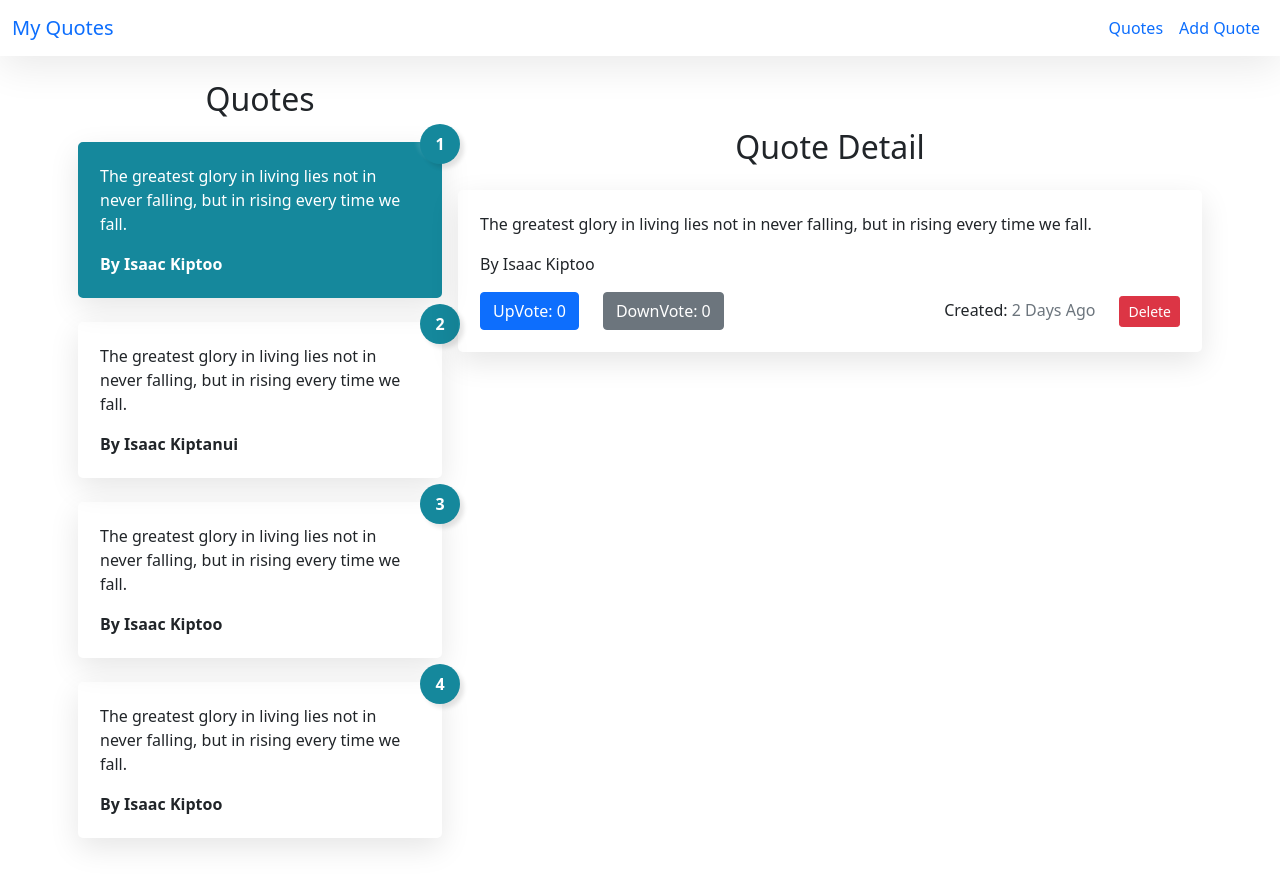
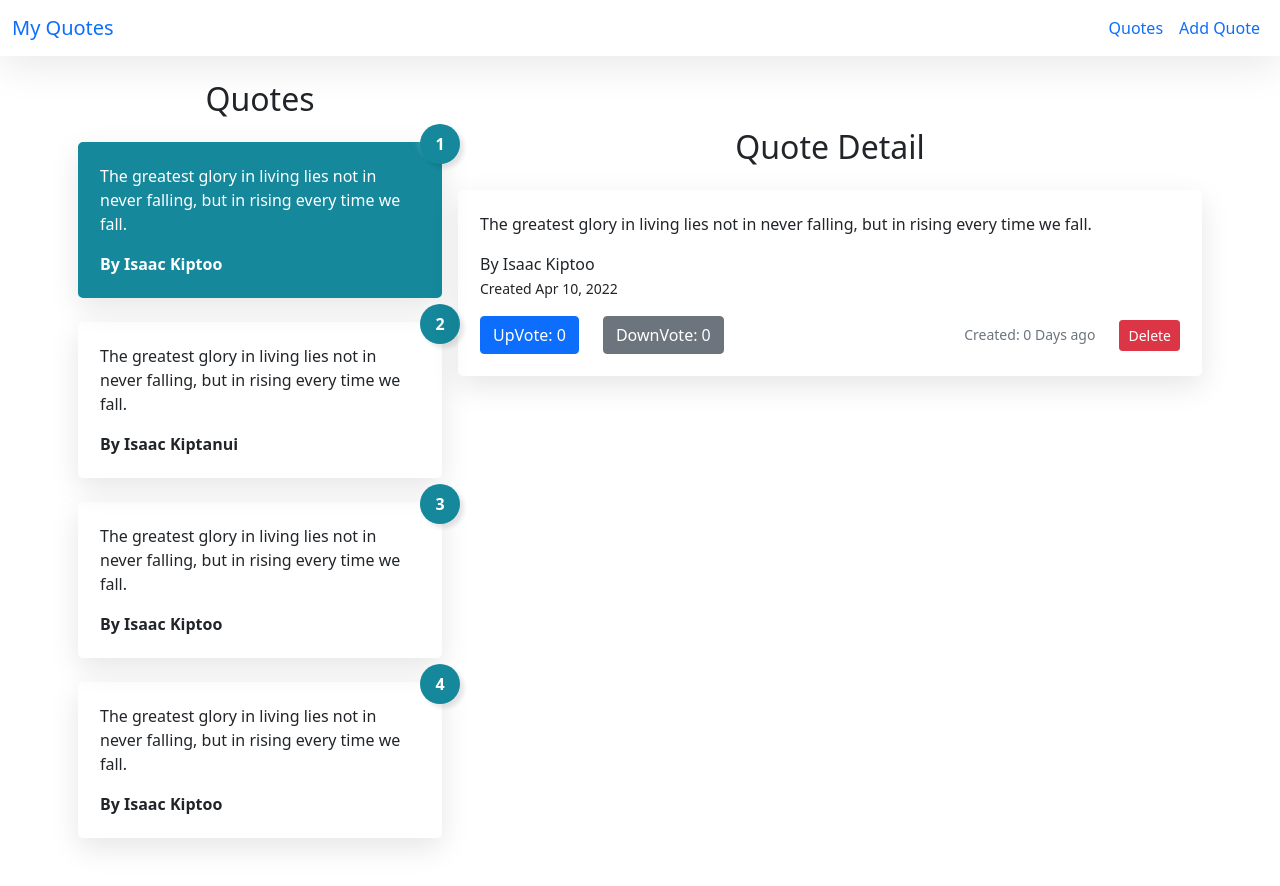
Before and after one commit to Isaac-kiptoo-kilimo/Qoutes-App-website, an Angular app: page / in a window 1280 px wide. Both pictures are taken after a click on the element 260 px from the left and 220 px from the top of the page. Built offline with nearby package versions, Linux system fonts and the light colour scheme.

Commit message:
feature:This will add the time that has elapsed since the qoute created

```diff
--- a/src/app/quote/quote.component.html
+++ b/src/app/quote/quote.component.html
@@ -42,6 +42,9 @@
           </div>
           <div class="selected-quote-author">
             <p class="m-0 p-0">By {{selectedQuote.author}}</p>
+            <p class="m-0 p-0">
+              <small>Created {{selectedQuote.created | date }}</small>
+            </p>
           </div>
           <div class="selected-quote-votes mt-3 d-flex align-items-center">
             <button class="btn btn-primary shadow-none me-4" (click)="upvoteQuote(selectedQuote)">
@@ -51,7 +54,7 @@
               DownVote: {{selectedQuote.downvotes}}
             </button>
             <div class="ms-auto">
-              Created: <span class="text-muted">2 Days Ago</span>
+              <small class="text-muted">Created: {{selectedQuote.created | timesince }} Days ago</small>
               <button class="btn btn-sm btn-danger ms-4 shadow-none"
                 (click)="deleteQuote(selectedQuote)">Delete</button>
             </div>
```
